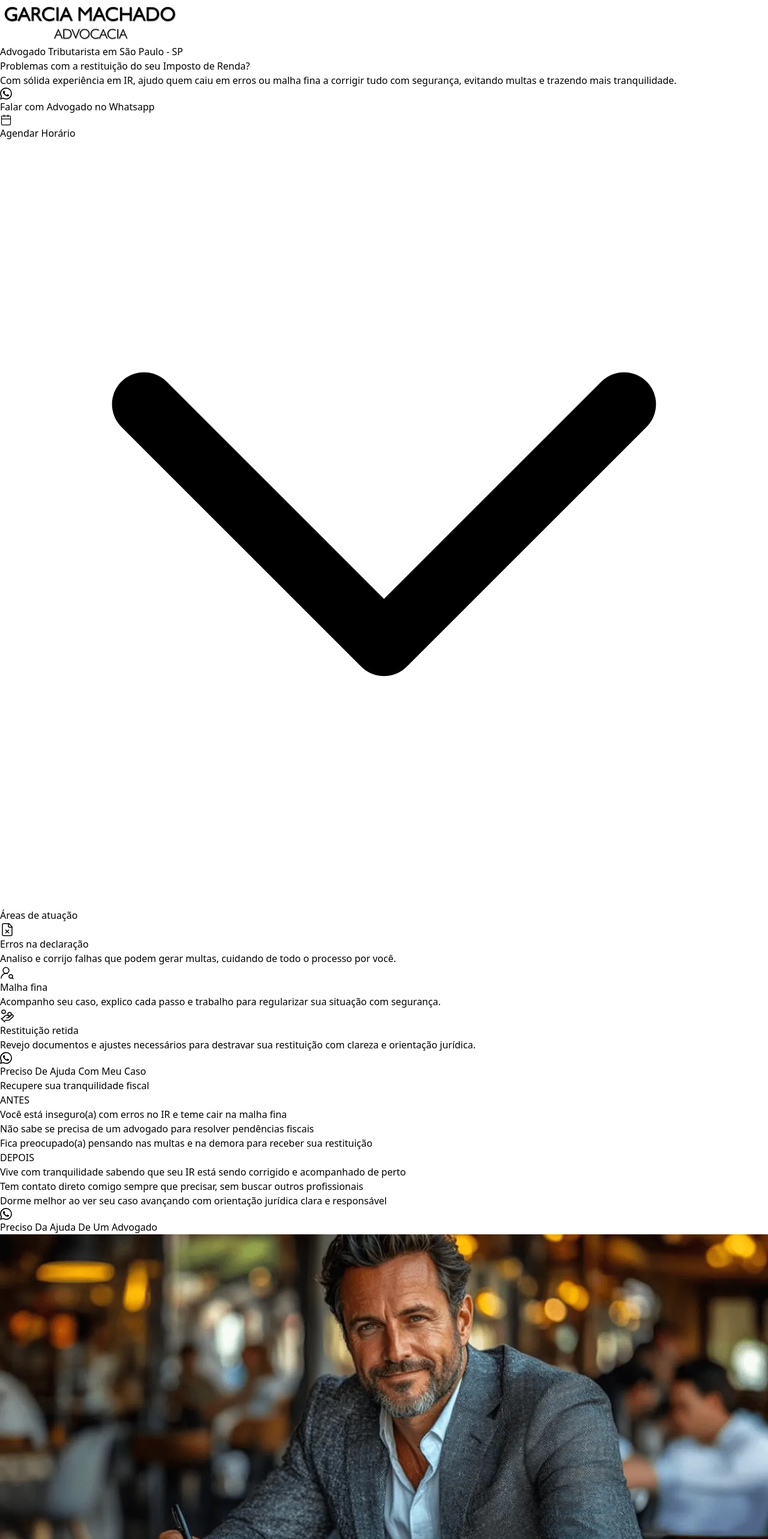
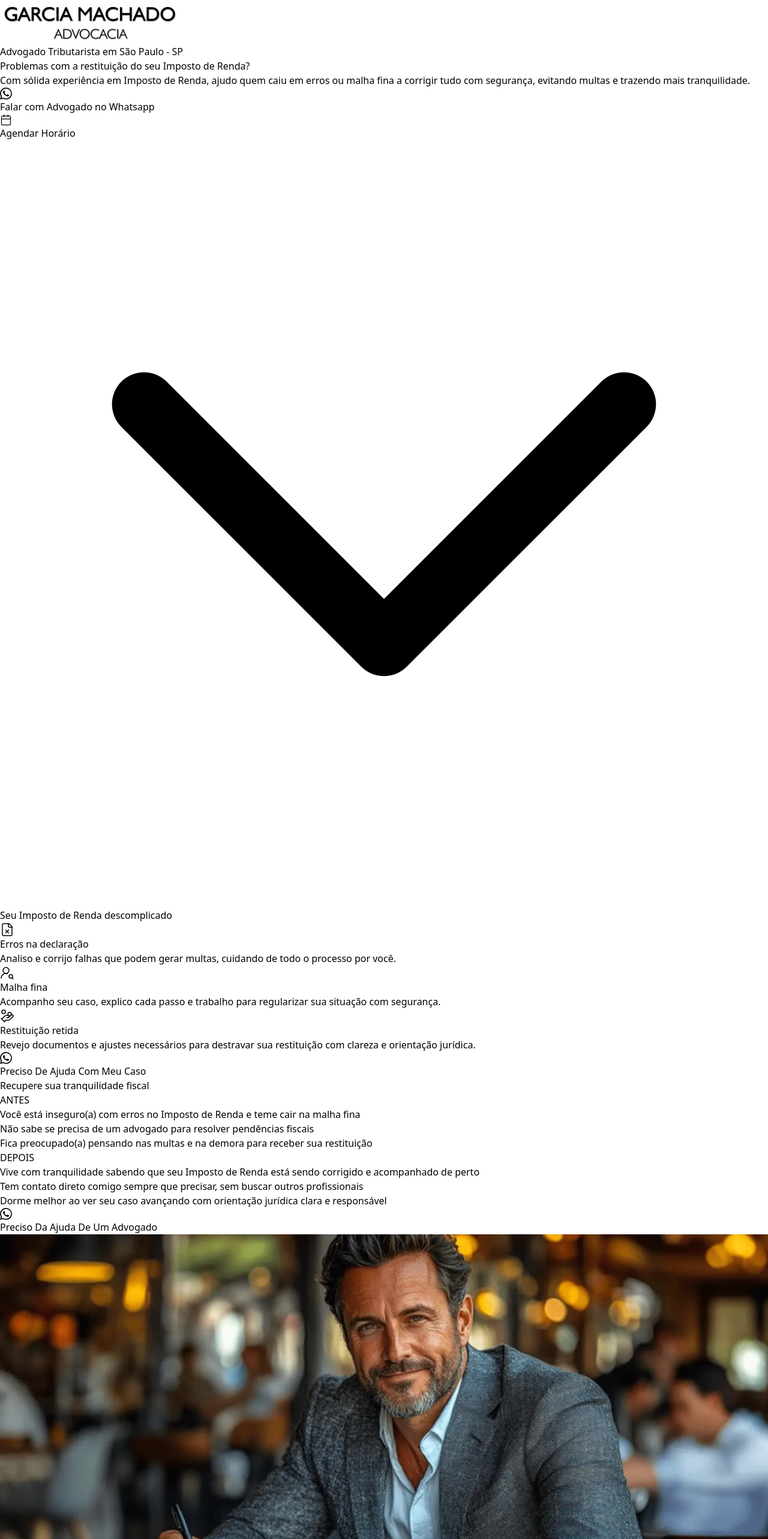
Before and after one commit to Paper-Street-Softwares/LPS-Jefferson-Macilio, a React (Vite) app: page / in a window 1280 px wide. Shown: the part 820-3386 px from the top of the page at 60% size. Built offline with nearby package versions, Linux system fonts and the light colour scheme.

Commit message:
fix: Copys atualizados

```diff
--- a/index.html
+++ b/index.html
@@ -11,8 +11,8 @@
       rel="stylesheet"
     />
     <title>
-      Garcia Machado Advocacia – Isenção e Restituição de IR em Campo Grande -
-      MS
+      Garcia Machado Advocacia – Isenção e Restituição de Imposto de Renda em
+      Campo Grande - MS
     </title>
     <meta
       name="description"
@@ -22,22 +22,22 @@
       name="keywords"
       content="Isenção De Imposto De Renda,
 Restituição De Imposto De Renda,
-Aposentado Isenção IR,
-Pensionista Isenção IR,
-Isenção IR Campo Grande,
-Restituição IR Campo Grande,
+Aposentado Isenção Imposto de Renda,
+Pensionista Isenção Imposto de Renda,
+Isenção Imposto de Renda Campo Grande,
+Restituição Imposto de Renda Campo Grande,
 Advogado Tributário Campo Grande,
 Garcia Machado Advocacia,
 Jefferson Garcia Machado,
-Isenção IR Doença Grave,
-Restituição Atrasada IR,
-Isenção Aposentadoria IR,
+Isenção Imposto de Renda Doença Grave,
+Restituição Atrasada Imposto de Renda,
+Isenção Aposentadoria Imposto de Renda,
 Restituição Previdenciária,
 Assessoria Tributária Especializada,
 Defesa Direitos Tributários,
 Consultoria Fiscal Jurídica,
 Isenção Imposto De Renda Doenças,
-Restituição IR Retroativa,
+Restituição Imposto de Renda Retroativa,
 Isenção Judicial Imposto De Renda,
 Advocacia Tributária MS.
 "
--- a/src/content/Content.jsx
+++ b/src/content/Content.jsx
@@ -29,7 +29,7 @@ const content = {
         depois: "do seu Imposto de Renda?",
       },
       subtitulo:
-        "Com sólida experiência em IR, ajudo quem caiu em erros ou malha fina a corrigir tudo com segurança, evitando multas e trazendo mais tranquilidade.",
+        "Com sólida experiência em Imposto de Renda, ajudo quem caiu em erros ou malha fina a corrigir tudo com segurança, evitando multas e trazendo mais tranquilidade.",
       labelBotaoPrincial: "Falar com Advogado no Whatsapp",
       labelBotaoSecundario: "Agendar Horário",
     },
@@ -37,7 +37,7 @@ const content = {
 
   features: {
     texts: {
-      titulo: "Áreas de atuação",
+      titulo: "Seu Imposto de Renda descomplicado",
       labelBotaoPrincial: "Preciso De Ajuda Com Meu Caso",
     },
     cards: [
@@ -103,7 +103,7 @@ const content = {
         {
           index: 1,
           texto:
-            "Você está inseguro(a) com erros no IR e teme cair na malha fina",
+            "Você está inseguro(a) com erros no Imposto de Renda e teme cair na malha fina",
         },
         {
           index: 2,
@@ -124,7 +124,7 @@ const content = {
         {
           index: 1,
           texto:
-            "Vive com tranquilidade sabendo que seu IR está sendo corrigido e acompanhado de perto",
+            "Vive com tranquilidade sabendo que seu Imposto de Renda está sendo corrigido e acompanhado de perto",
         },
         {
           index: 2,
@@ -149,7 +149,7 @@ const content = {
 
       titulo: (
         <h2>
-          Cada minuto sem agir no seu IR pode aumentar
+          Cada minuto sem agir no seu Imposto de Renda pode aumentar
           <strong> riscos e prejuízos!</strong>
         </h2>
       ),
```
